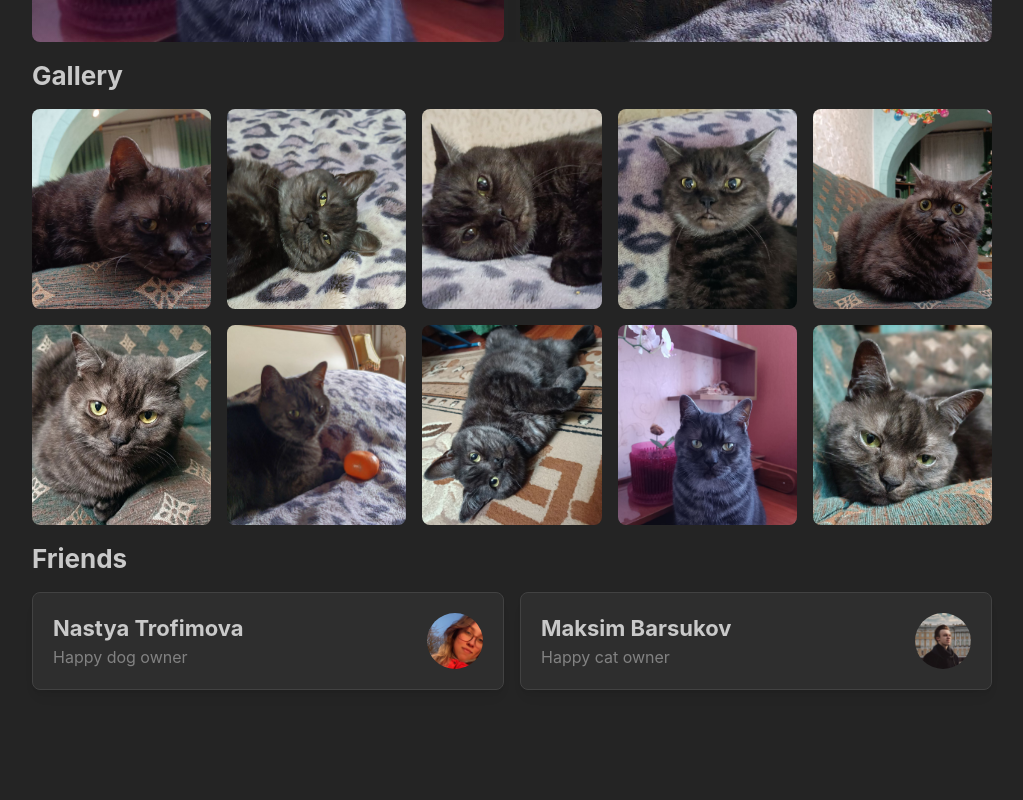
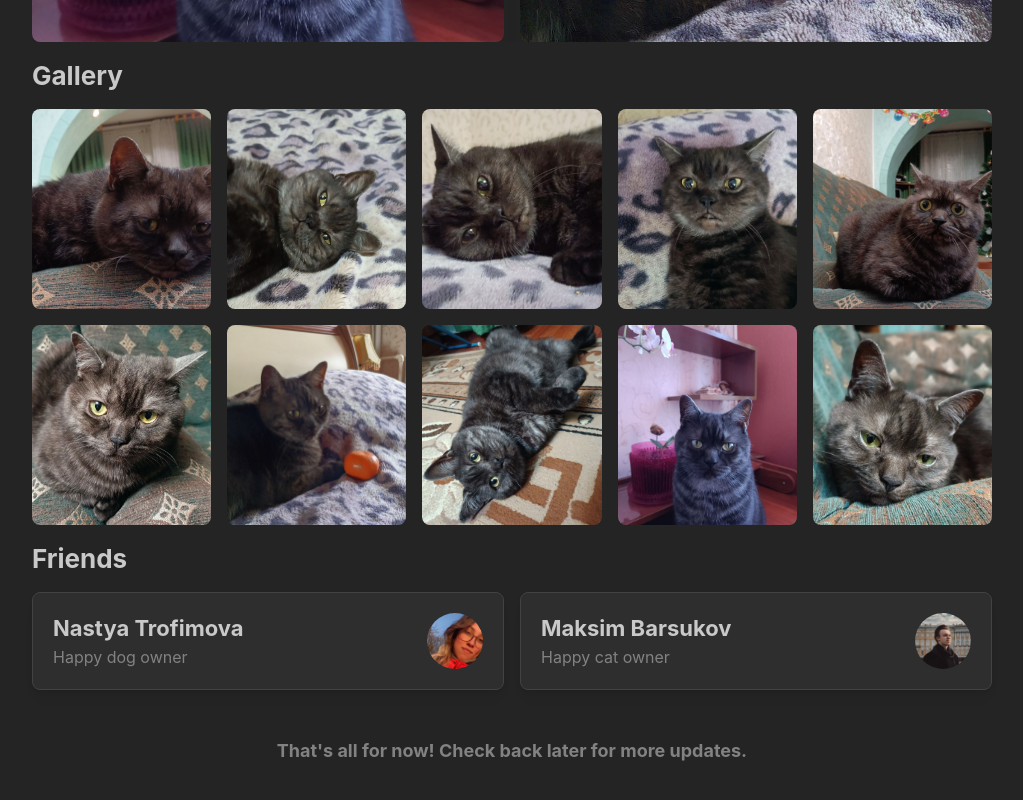
Before and after one commit to potat-dev/pet-care, a Next.js app: page /profile/denis in a window 1280 px wide. Shown: the part 640-1440 px from the top of the page, without its empty margins (128-1151 px from the left). Before the commit the page ends 1394 px from the top, so only its background shows below. Built offline with nearby package versions, Linux system fonts and the light colour scheme; no server answers.

Commit message:
final fixes

```diff
--- a/src/app/profile/[username]/page.tsx
+++ b/src/app/profile/[username]/page.tsx
@@ -1,6 +1,6 @@
 'use client';
 
-import { Title, Container, Stack, Space } from '@mantine/core';
+import { Title, Container, Stack } from '@mantine/core';
 import { CardsCarousel } from '@/components/CardsCarousel/CardsCarousel';
 import { ImageGallery } from '@/components/ImageGallery';
 import userdata from '@/data/userdata';
@@ -18,7 +18,7 @@ export default function HomePage({ params }: { params: ProfilePageProps }) {
   return (
     <>
       <Container size="md" px={0}>
-        <Stack>
+        <Stack pb="xl">
           <UserDataCard user={userData} />
 
           <Title order={2}>Best Moments</Title>
@@ -30,7 +30,9 @@ export default function HomePage({ params }: { params: ProfilePageProps }) {
           <Title order={2}>Friends</Title>
           <FriendsGrid friends={userData.friends} />
 
-          <Space h="xl" />
+          <Title order={4} ta="center" c="dimmed" m="xl">
+            That&apos;s all for now! Check back later for more updates.
+          </Title>
         </Stack>
       </Container>
     </>
--- a/src/components/AppFrame/AppFrame.tsx
+++ b/src/components/AppFrame/AppFrame.tsx
@@ -63,12 +63,12 @@ export function AppFrame({ children }: AppFrameProps) {
         </Group>
       </AppShell.Header>
 
-      <AppShell.Navbar py="md" px={4}>
+      <AppShell.Navbar py="md" px="md">
         <LinkButton text="Home" href="/" onClick={toggle} />
         <LinkButton text="Dashboard" href="/dashboard" onClick={toggle} />
         <LinkButton text="Profile" href="/profile/denis" onClick={toggle} />
-        <LinkButton text="Settings" href="/settings" onClick={toggle} />
-        <LinkButton text="About" href="/about" onClick={toggle} />
+        <LinkButton text="Measure" href="/add" onClick={toggle} />
+        <LinkButton text="New Pet" href="/add/pet" onClick={toggle} />
       </AppShell.Navbar>
 
       <AppShell.Main>{children}</AppShell.Main>
--- a/src/components/UserMenu.tsx
+++ b/src/components/UserMenu.tsx
@@ -3,7 +3,7 @@
 import { Avatar, Menu, Button, useMantineColorScheme, useMantineTheme } from '@mantine/core';
 import {
   IconUser,
-  IconSettings2 as IconSettings,
+  IconChartLine as IconChart,
   IconLogout,
   IconMoon,
   IconChevronDown,
@@ -78,8 +78,8 @@ export function UserMenu({ onClick }: { onClick?: () => void }) {
         <Menu.Item leftSection={<IconUser {...iconProps} />} component={Link} href="/profile/denis">
           Profile
         </Menu.Item>
-        <Menu.Item leftSection={<IconSettings {...iconProps} />} component={Link} href="/settings">
-          Settings
+        <Menu.Item leftSection={<IconChart {...iconProps} />} component={Link} href="/dashboard">
+          Dashboard
         </Menu.Item>
         <Menu.Divider />
         <Menu.Item leftSection={<IconMoon {...iconProps} />} onClick={toggleColorScheme}>
```
